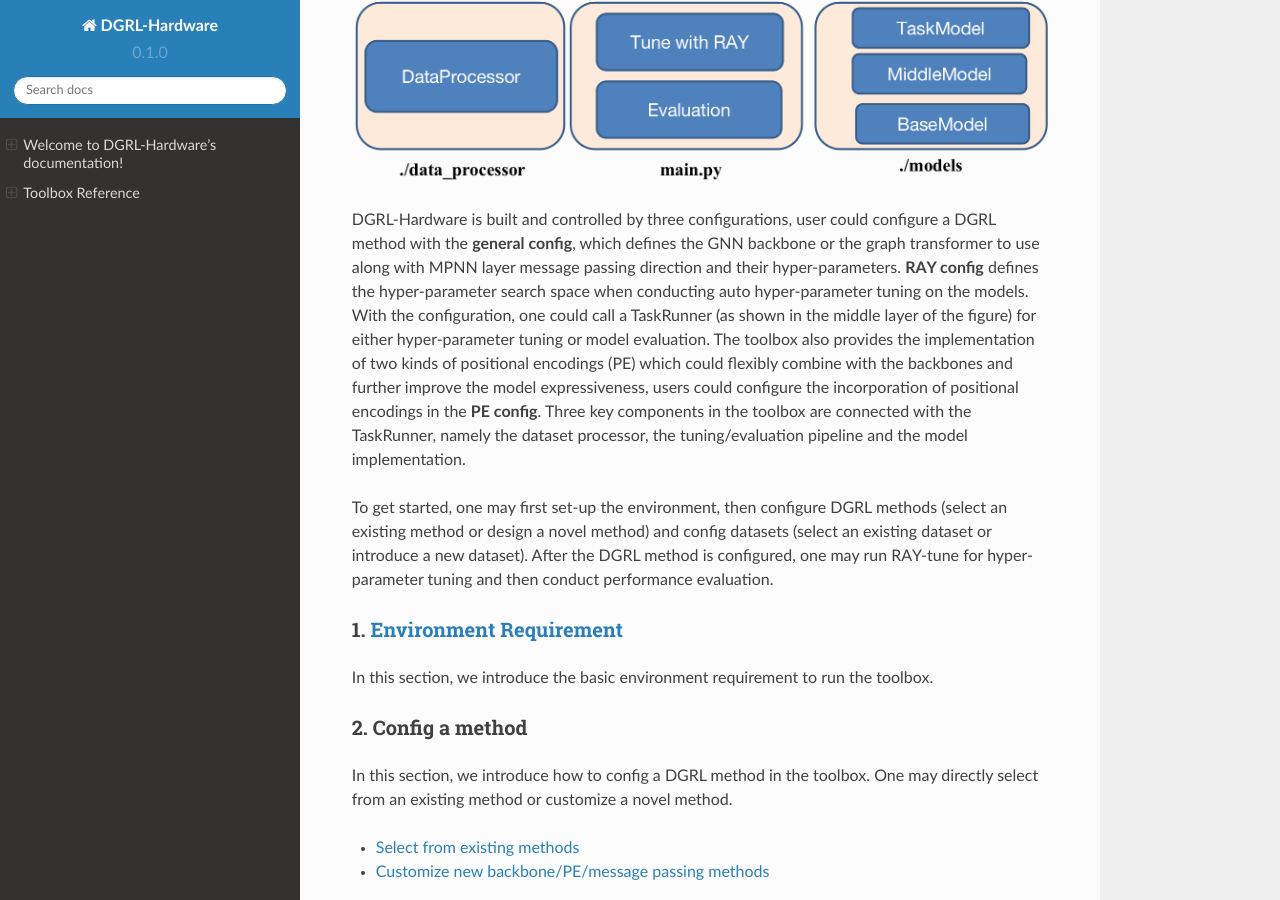
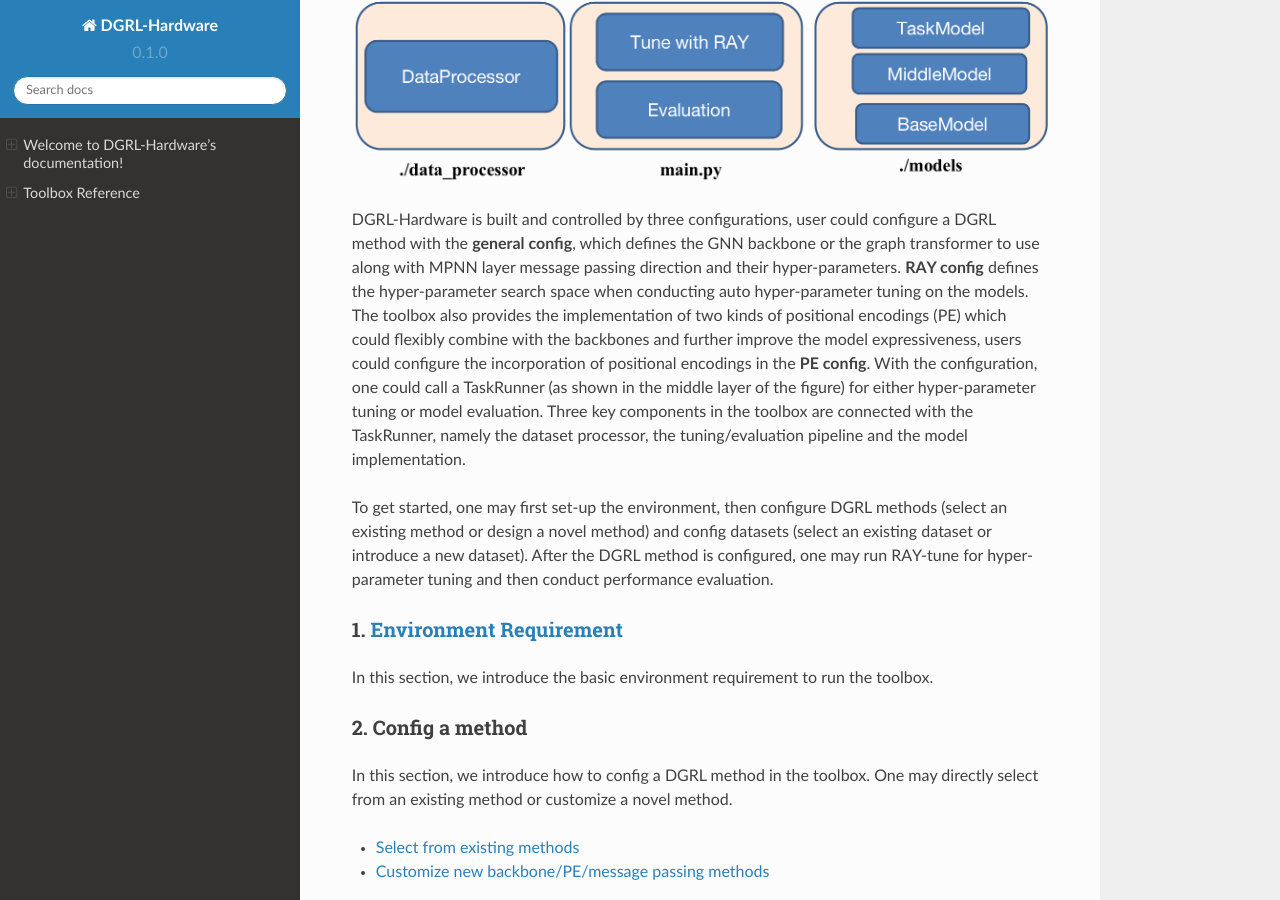
Before and after one commit to Graph-COM/Benchmark_for_DGRL_in_Hardwares, a Sphinx documentation site: the page built from docs/source/index.rst, in a window 1280 px wide and 900 px high, scrolled down 1123 px. Built offline with Sphinx 7.4.7 and the Read the Docs theme 2.0.0, drawn with Linux system fonts in a browser that asks for light colours.

```diff
--- a/docs/source/index.rst
+++ b/docs/source/index.rst
@@ -18,7 +18,7 @@ Get Started
 
 .. image:: fig/code_frame.png
 
-DGRL-Hardware is built and controlled by three configurations, user could configure a DGRL method with the **general config**, which defines the GNN backbone or the graph transformer to use along with MPNN layer message passing direction and their hyper-parameters. **RAY config** defines the hyper-parameter search space when conducting auto hyper-parameter tuning on the models. With the configuration, one could call a TaskRunner (as shown in the middle layer of the figure) for either hyper-parameter tuning or model evaluation. The toolbox also provides the implementation of two kinds of positional encodings (PE) which could flexibly combine with the backbones and further improve the model expressiveness, users could configure the incorporation of positional encodings in the **PE config**.  Three key components in the toolbox are connected with the TaskRunner, namely the dataset processor, the tuning/evaluation pipeline and the model implementation.
+DGRL-Hardware is built and controlled by three configurations, user could configure a DGRL method with the **general config**, which defines the GNN backbone or the graph transformer to use along with MPNN layer message passing direction and their hyper-parameters. **RAY config** defines the hyper-parameter search space when conducting auto hyper-parameter tuning on the models. The toolbox also provides the implementation of two kinds of positional encodings (PE) which could flexibly combine with the backbones and further improve the model expressiveness, users could configure the incorporation of positional encodings in the **PE config**. With the configuration, one could call a TaskRunner (as shown in the middle layer of the figure) for either hyper-parameter tuning or model evaluation.   Three key components in the toolbox are connected with the TaskRunner, namely the dataset processor, the tuning/evaluation pipeline and the model implementation.
 
 To get started, one may first set-up the environment, then configure DGRL methods (select an existing method or design a novel method) and config datasets (select an existing dataset or introduce a new dataset). After the DGRL method is configured, one may run RAY-tune for hyper-parameter tuning and then conduct performance evaluation.
 
```
